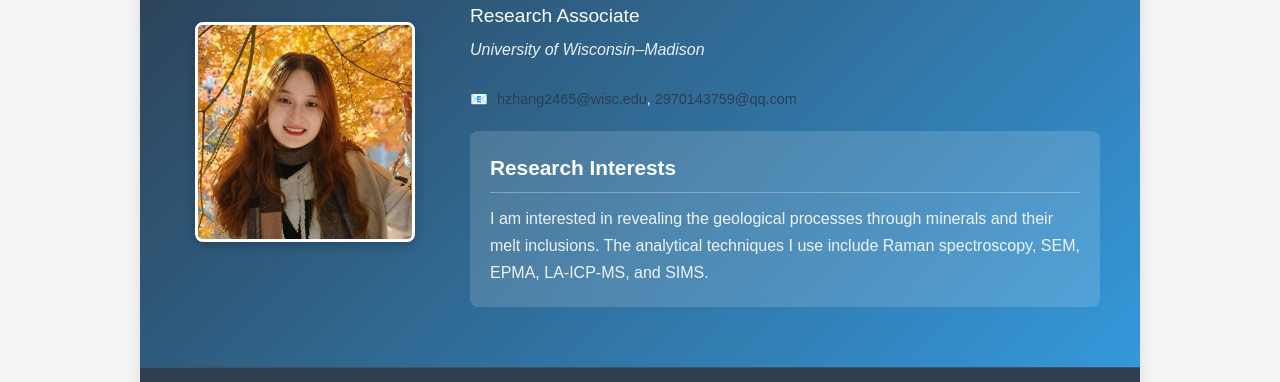
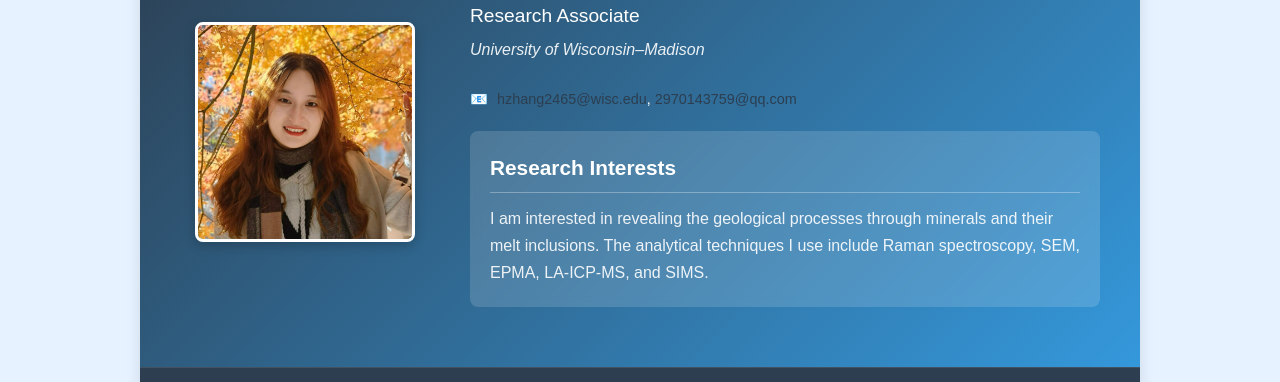
Before and after one commit to Huili97-zhang/Huili-Zhang, a plain HTML site: page index.html in a window 1280 px wide. Shown: the part 123-505 px from the top of the page. Drawn offline with Linux system fonts and the light colour scheme.

Commit message:
Update styles.css

```diff
--- a/styles.css
+++ b/styles.css
@@ -9,7 +9,7 @@ body {
     font-family: 'Arial', sans-serif;
     line-height: 1.6;
     color: #333;
-    background-color: #f5f5f5;
+    background-color: #e6f2ff;
     padding: 20px;
 }
 
```
